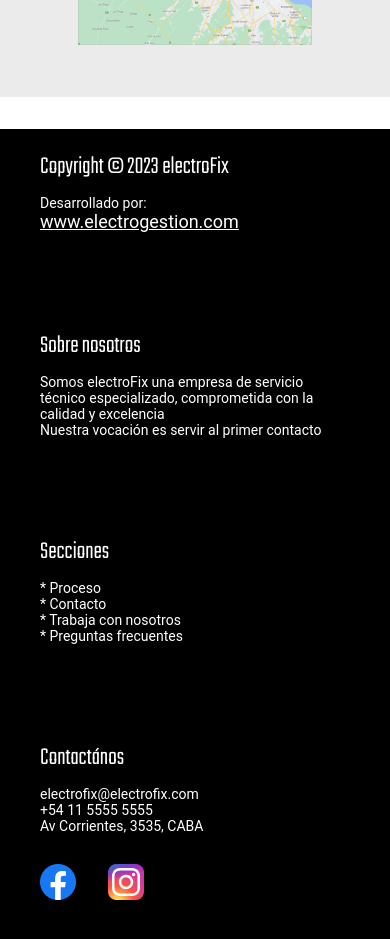
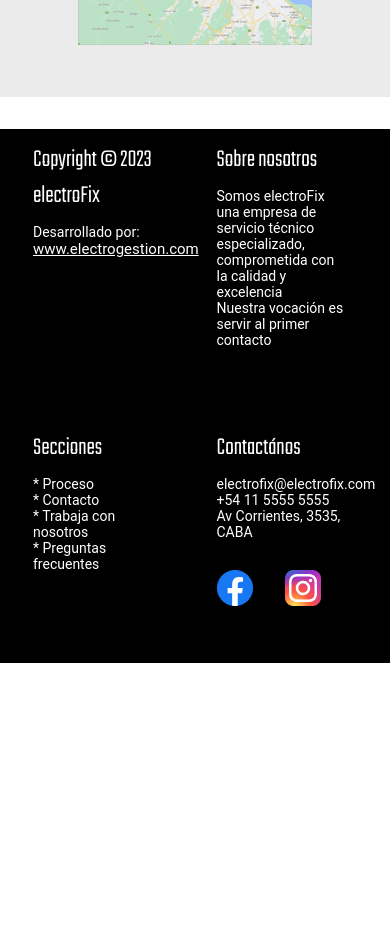
Before and after one commit to agusder95/electroFix, a React (Vite) app: page / in a window 390 px wide. Shown: the part 3260-4199 px from the top of the page. After the commit the page ends 3923 px from the top, so only its background shows below. Built offline with nearby package versions, Linux system fonts and the light colour scheme.

Commit message:
todavia mas retoques en footer mobile

```diff
--- a/src/components/footer/styles.scss
+++ b/src/components/footer/styles.scss
@@ -6,25 +6,27 @@ footer {
   color: $white;
 
   .card-wrapper {
+    width: 90%;
     display: grid;
-    grid-template-columns: repeat(auto-fit, minmax(300px, 1fr));
+    grid-template-columns: repeat(auto-fit, minmax(150px, 1fr));
     gap: 16px;
-    flex-wrap: wrap;
+  //  flex-wrap: wrap;
 
-    padding: 0px;
-    margin: 0px;
+
+
+
   }
 
   .card {
     justify-content: space-around;
     align-items: flex-start;
     flex: 1;
-    min-width: 300px;
 
-    padding: 30px;
-    margin: 10px;
-  //  width: 45% !important;
- //   margin: 10px !important;
+
+    padding: 12px;
+    margin: 21px;
+    width: 90%
+//   margin: 10px
   }
 
   h2 {
@@ -36,13 +38,16 @@ footer {
     font-size: 25px;
   }
 
+
+
+
   p {
     margin-bottom: 20px;
 
     font-size: 14px;
 
     a {
-      font-size: 18px;
+      font-size: 15px;
       text-decoration: underline;
       // font-family: $headline;
     }
```
